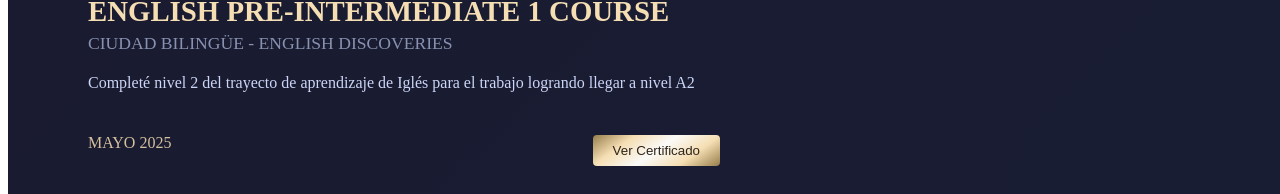
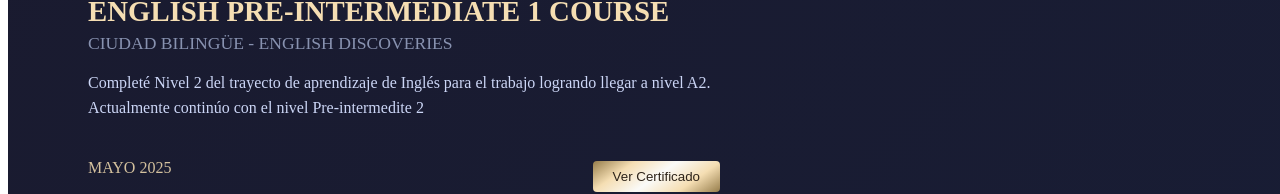
Before and after one commit to FaniCasco/MiPortfolio, a Next.js app: page /estudios in a window 1280 px wide. Shown: the part 596-790 px from the top of the page. Built offline with nearby package versions, Linux system fonts and the light colour scheme.

Commit message:
Correccion de texto

```diff
--- a/src/pages/estudios.js
+++ b/src/pages/estudios.js
@@ -18,7 +18,7 @@
     titulo: "ENGLISH PRE-INTERMEDIATE 1 COURSE",
     institucion: "CIUDAD BILINGÜE - ENGLISH DISCOVERIES",
     fecha: "MAYO 2025",
-    descripcion: "Completé nivel 2 del trayecto de aprendizaje de Iglés para el trabajo logrando llegar a nivel A2",
+    descripcion: "Completé Nivel 2 del trayecto de aprendizaje de Inglés para el trabajo logrando llegar a nivel A2. Actualmente continúo con el nivel Pre-intermedite 2",
     icono: "bi bi-stack",
     certificado: certificado11
   },
```
